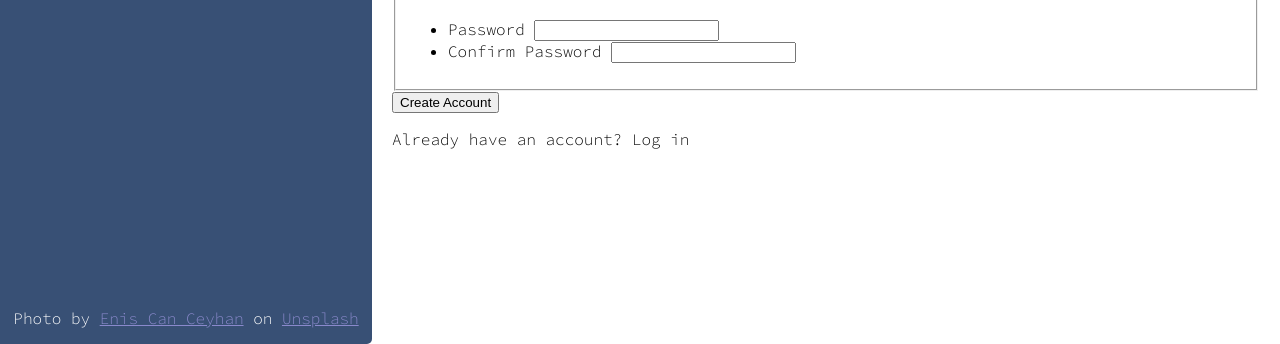
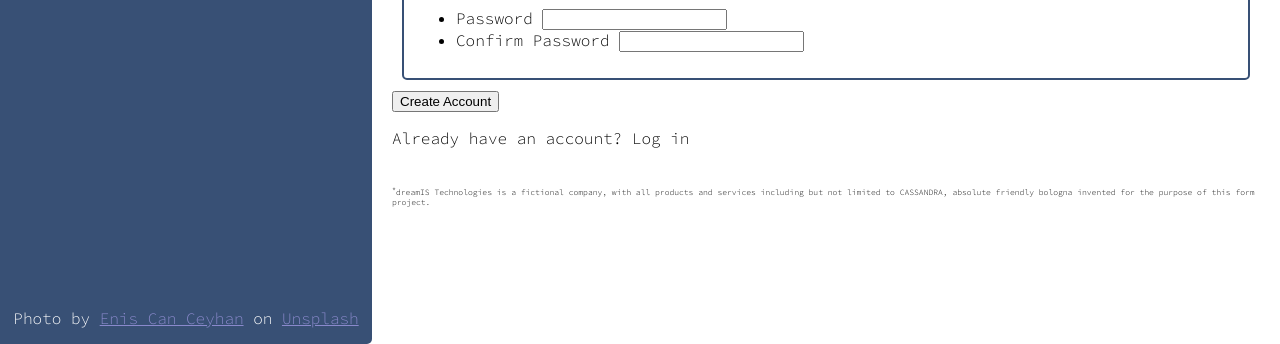
Before and after one commit to curiousConductor49/odin-sign-up-form, a plain HTML site: page index.html in a window 1280 px wide. Shown: the part 456-800 px from the top of the page. Drawn offline with Linux system fonts and the light colour scheme.

Commit message:
Style form disclaimer and fieldsets

```diff
--- a/styles.css
+++ b/styles.css
@@ -72,10 +72,12 @@ body {
 
 .form-disclaimer {
     font-size: 0.5rem;
+    position: absolute;
+    top: 39.5rem;
 }
 
-/* form fieldset {
+form fieldset {
     border: 2px solid rgb(56, 80, 117);
     border-radius: 5px;
     margin: 10px;
-} */
+}
```
